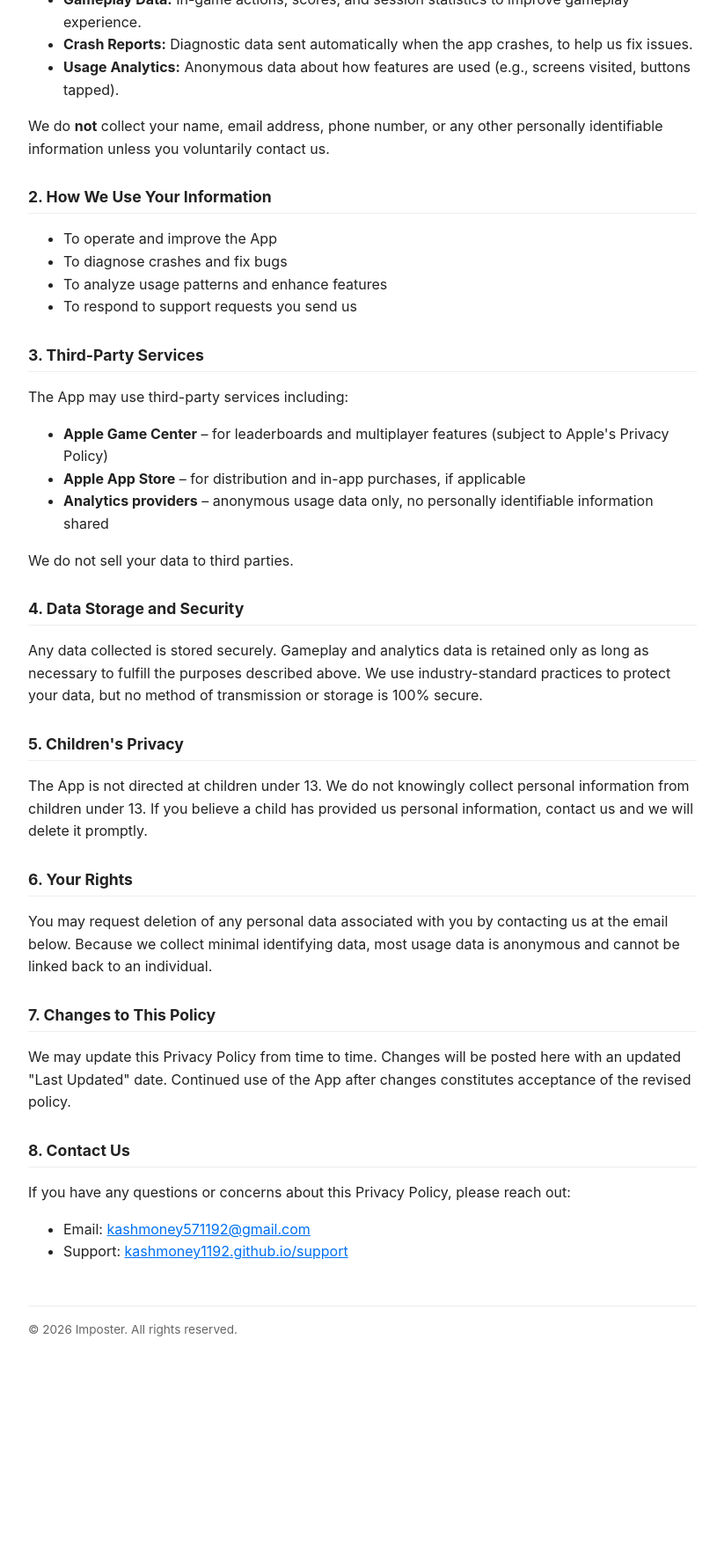
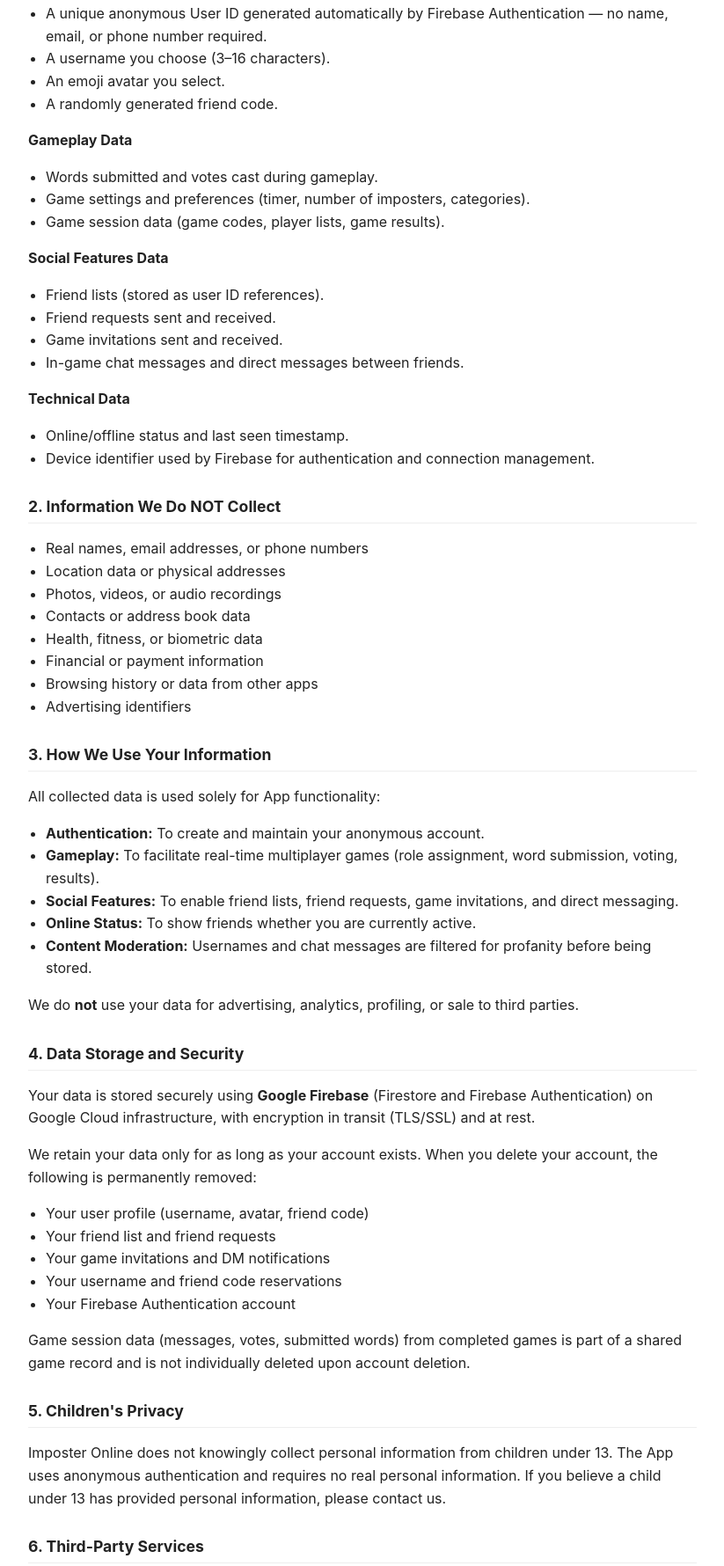
Before and after one commit to kashmoney1192/Imposter, a plain HTML site: page index.html in a window 1280 px wide. Shown: the part 353-2133 px from the top of the page at 88% size, without its empty margins (228-1051 px from the left). Before the commit the page ends 1915 px from the top, so only its background shows below. Drawn offline with Linux system fonts and the light colour scheme.

Commit message:
Update privacy policy with accurate app details
Co-Authored-By: Claude Sonnet 4.6 <noreply@anthropic.com>

```diff
--- a/index.html
+++ b/index.html
@@ -3,71 +3,119 @@
 <head>
   <meta charset="UTF-8">
   <meta name="viewport" content="width=device-width, initial-scale=1.0">
-  <title>Imposter – Privacy Policy</title>
+  <title>Imposter Online – Privacy Policy</title>
   <style>
     body { font-family: -apple-system, BlinkMacSystemFont, "Segoe UI", sans-serif; max-width: 760px; margin: 40px auto; padding: 0 20px; color: #222; line-height: 1.6; }
     h1 { font-size: 2rem; margin-bottom: 4px; }
     .meta { color: #666; font-size: 0.9rem; margin-bottom: 32px; }
     h2 { font-size: 1.1rem; margin-top: 28px; border-bottom: 1px solid #eee; padding-bottom: 4px; }
+    ul { padding-left: 20px; }
     a { color: #0070f3; }
     footer { margin-top: 48px; padding-top: 16px; border-top: 1px solid #eee; font-size: 0.85rem; color: #666; }
   </style>
 </head>
 <body>
 
-  <h1>Imposter – Privacy Policy</h1>
+  <h1>Imposter Online – Privacy Policy</h1>
   <p class="meta">Last Updated: March 28, 2026</p>
 
-  <p>This Privacy Policy explains how <strong>Imposter</strong> ("the App", "we", "us") handles your information. By using the App, you agree to this policy.</p>
+  <p><strong>Imposter Online</strong> ("the App", "we", "us") is a multiplayer party game developed by Aakash Goradia. This policy explains how we collect, use, and protect your information. By using the App, you agree to this policy.</p>
 
   <h2>1. Information We Collect</h2>
+
+  <p><strong>Account Information</strong></p>
   <ul>
-    <li><strong>Device Information:</strong> Device model, OS version, and unique device identifiers, used for analytics and bug fixes.</li>
-    <li><strong>Gameplay Data:</strong> In-game actions, scores, and session statistics to improve gameplay experience.</li>
-    <li><strong>Crash Reports:</strong> Diagnostic data sent automatically when the app crashes, to help us fix issues.</li>
-    <li><strong>Usage Analytics:</strong> Anonymous data about how features are used (e.g., screens visited, buttons tapped).</li>
-  </ul>
-  <p>We do <strong>not</strong> collect your name, email address, phone number, or any other personally identifiable information unless you voluntarily contact us.</p>
-
-  <h2>2. How We Use Your Information</h2>
-  <ul>
-    <li>To operate and improve the App</li>
-    <li>To diagnose crashes and fix bugs</li>
-    <li>To analyze usage patterns and enhance features</li>
-    <li>To respond to support requests you send us</li>
+    <li>A unique anonymous User ID generated automatically by Firebase Authentication — no name, email, or phone number required.</li>
+    <li>A username you choose (3–16 characters).</li>
+    <li>An emoji avatar you select.</li>
+    <li>A randomly generated friend code.</li>
   </ul>
 
-  <h2>3. Third-Party Services</h2>
-  <p>The App may use third-party services including:</p>
+  <p><strong>Gameplay Data</strong></p>
   <ul>
-    <li><strong>Apple Game Center</strong> – for leaderboards and multiplayer features (subject to Apple's Privacy Policy)</li>
-    <li><strong>Apple App Store</strong> – for distribution and in-app purchases, if applicable</li>
-    <li><strong>Analytics providers</strong> – anonymous usage data only, no personally identifiable information shared</li>
+    <li>Words submitted and votes cast during gameplay.</li>
+    <li>Game settings and preferences (timer, number of imposters, categories).</li>
+    <li>Game session data (game codes, player lists, game results).</li>
   </ul>
-  <p>We do not sell your data to third parties.</p>
+
+  <p><strong>Social Features Data</strong></p>
+  <ul>
+    <li>Friend lists (stored as user ID references).</li>
+    <li>Friend requests sent and received.</li>
+    <li>Game invitations sent and received.</li>
+    <li>In-game chat messages and direct messages between friends.</li>
+  </ul>
+
+  <p><strong>Technical Data</strong></p>
+  <ul>
+    <li>Online/offline status and last seen timestamp.</li>
+    <li>Device identifier used by Firebase for authentication and connection management.</li>
+  </ul>
+
+  <h2>2. Information We Do NOT Collect</h2>
+  <ul>
+    <li>Real names, email addresses, or phone numbers</li>
+    <li>Location data or physical addresses</li>
+    <li>Photos, videos, or audio recordings</li>
+    <li>Contacts or address book data</li>
+    <li>Health, fitness, or biometric data</li>
+    <li>Financial or payment information</li>
+    <li>Browsing history or data from other apps</li>
+    <li>Advertising identifiers</li>
+  </ul>
+
+  <h2>3. How We Use Your Information</h2>
+  <p>All collected data is used solely for App functionality:</p>
+  <ul>
+    <li><strong>Authentication:</strong> To create and maintain your anonymous account.</li>
+    <li><strong>Gameplay:</strong> To facilitate real-time multiplayer games (role assignment, word submission, voting, results).</li>
+    <li><strong>Social Features:</strong> To enable friend lists, friend requests, game invitations, and direct messaging.</li>
+    <li><strong>Online Status:</strong> To show friends whether you are currently active.</li>
+    <li><strong>Content Moderation:</strong> Usernames and chat messages are filtered for profanity before being stored.</li>
+  </ul>
+  <p>We do <strong>not</strong> use your data for advertising, analytics, profiling, or sale to third parties.</p>
 
   <h2>4. Data Storage and Security</h2>
-  <p>Any data collected is stored securely. Gameplay and analytics data is retained only as long as necessary to fulfill the purposes described above. We use industry-standard practices to protect your data, but no method of transmission or storage is 100% secure.</p>
+  <p>Your data is stored securely using <strong>Google Firebase</strong> (Firestore and Firebase Authentication) on Google Cloud infrastructure, with encryption in transit (TLS/SSL) and at rest.</p>
+  <p>We retain your data only for as long as your account exists. When you delete your account, the following is permanently removed:</p>
+  <ul>
+    <li>Your user profile (username, avatar, friend code)</li>
+    <li>Your friend list and friend requests</li>
+    <li>Your game invitations and DM notifications</li>
+    <li>Your username and friend code reservations</li>
+    <li>Your Firebase Authentication account</li>
+  </ul>
+  <p>Game session data (messages, votes, submitted words) from completed games is part of a shared game record and is not individually deleted upon account deletion.</p>
 
   <h2>5. Children's Privacy</h2>
-  <p>The App is not directed at children under 13. We do not knowingly collect personal information from children under 13. If you believe a child has provided us personal information, contact us and we will delete it promptly.</p>
+  <p>Imposter Online does not knowingly collect personal information from children under 13. The App uses anonymous authentication and requires no real personal information. If you believe a child under 13 has provided personal information, please contact us.</p>
 
-  <h2>6. Your Rights</h2>
-  <p>You may request deletion of any personal data associated with you by contacting us at the email below. Because we collect minimal identifying data, most usage data is anonymous and cannot be linked back to an individual.</p>
+  <h2>6. Third-Party Services</h2>
+  <p>The App uses only one third-party service:</p>
+  <ul>
+    <li><strong>Google Firebase</strong> (Authentication, Firestore Database) — subject to <a href="https://policies.google.com/privacy" target="_blank">Google's Privacy Policy</a>.</li>
+  </ul>
+  <p>We do not integrate any advertising networks, analytics platforms, social media SDKs, or other third-party services.</p>
 
-  <h2>7. Changes to This Policy</h2>
-  <p>We may update this Privacy Policy from time to time. Changes will be posted here with an updated "Last Updated" date. Continued use of the App after changes constitutes acceptance of the revised policy.</p>
+  <h2>7. Your Rights and Choices</h2>
+  <ul>
+    <li><strong>Delete Your Account:</strong> Permanently delete your account and all associated data from the Settings screen in the App.</li>
+    <li><strong>Change Your Username:</strong> Update your username at any time from Settings.</li>
+    <li><strong>Remove Friends:</strong> Remove any friend from your list at any time.</li>
+    <li><strong>Sign Out:</strong> Sign out of your account at any time from Settings.</li>
+  </ul>
 
-  <h2>8. Contact Us</h2>
-  <p>If you have any questions or concerns about this Privacy Policy, please reach out:</p>
+  <h2>8. Changes to This Policy</h2>
+  <p>We may update this Privacy Policy from time to time. Changes will be reflected by updating the "Last Updated" date above. Continued use of the App after changes constitutes acceptance of the updated policy.</p>
+
+  <h2>9. Contact Us</h2>
+  <p>Questions or concerns about this policy? Reach out:</p>
   <ul>
     <li>Email: <a href="mailto:kashmoney571192@gmail.com">kashmoney571192@gmail.com</a></li>
     <li>Support: <a href="https://kashmoney1192.github.io/support" target="_blank">kashmoney1192.github.io/support</a></li>
   </ul>
 
-  <footer>
-    &copy; 2026 Imposter. All rights reserved.
-  </footer>
+  <footer>&copy; 2026 Imposter Online by Aakash Goradia. All rights reserved.</footer>
 
 </body>
 </html>
```
